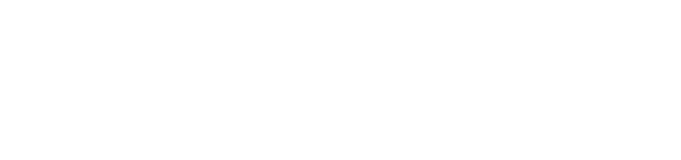
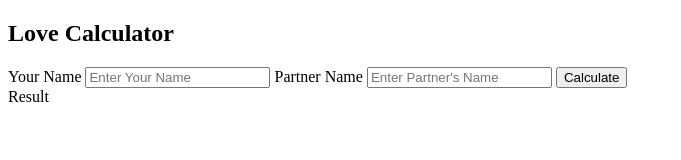
Before and after one commit to Zyar3k/love_calculator, a plain HTML site: page index.html in a window 1280 px wide. Shown: the whole page, without its empty margins (0-681 px from the left). Drawn offline with Linux system fonts and the light colour scheme.

Commit message:
Add html code

```diff
--- a/index.html
+++ b/index.html
@@ -7,8 +7,17 @@
     <link rel="stylesheet" href="style.css">
 </head>
 <body>
-
-
+    <div class="container">
+        <h2>Love Calculator</h2>
+        <div class="love-calculator">
+            <label for="name1">Your Name</label>
+            <input type="text" id="name1" placeholder="Enter Your Name">
+            <label for="name2">Partner Name</label>
+            <input type="text" id="name2" placeholder="Enter Partner's Name">
+            <button onclick="">Calculate</button>
+            <div id="result">Result</div>
+        </div>
+    </div>
     <script src="script.js"></script>
 </body>
 </html>
```
